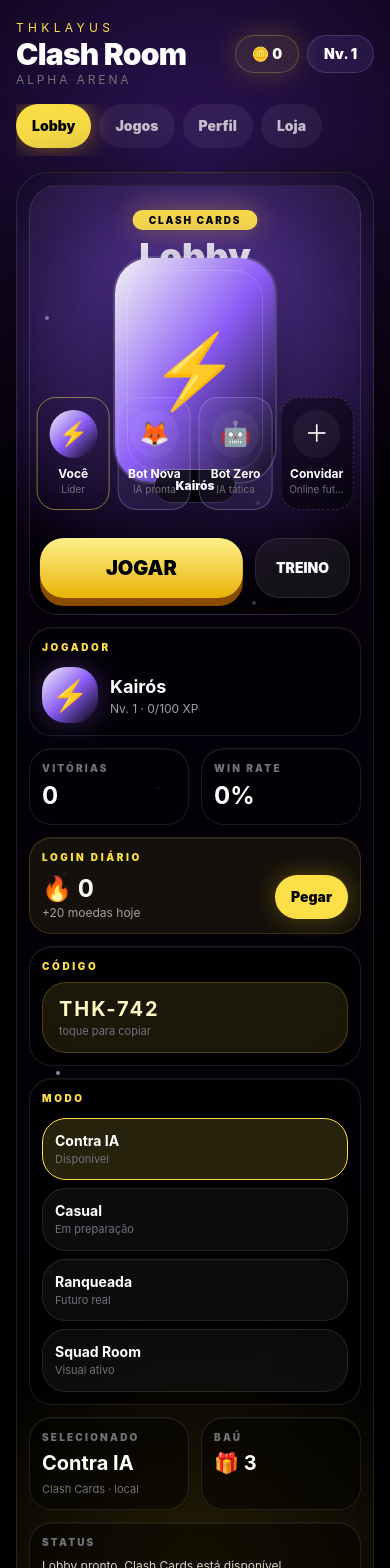
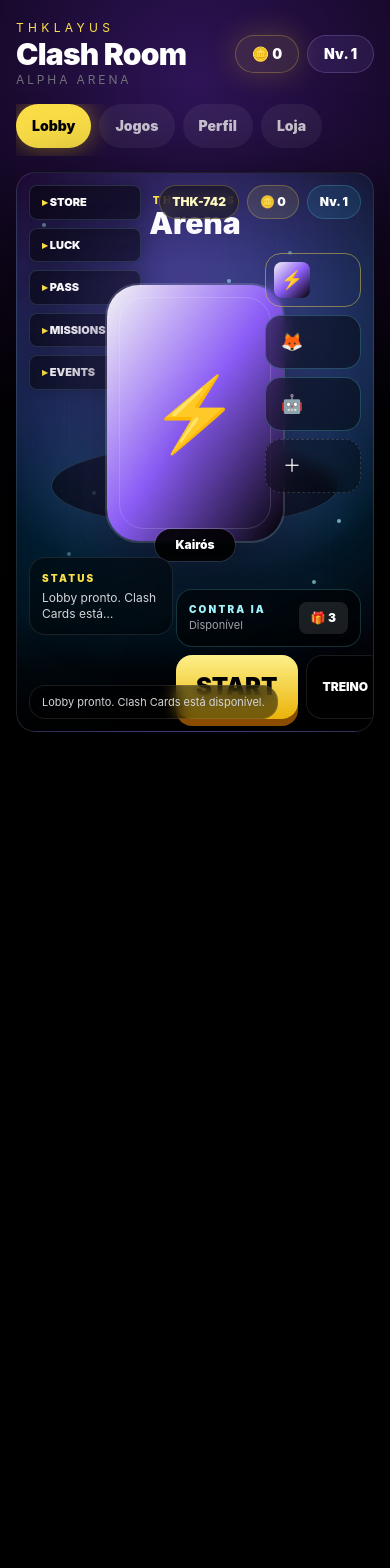
Before and after one commit to thiagodouglas19t-lang/Thklayus-hub, a React (Vite) app: page / in a window 390 px wide. Shown: the top 1568 px of the page. After the commit the page ends 844 px from the top, so only its background shows below. Built offline with nearby package versions, Linux system fonts and the light colour scheme.

Commit message:
feat: make lobby resemble compact mobile game home screen

```diff
--- a/src/components/game/LobbyHome.tsx
+++ b/src/components/game/LobbyHome.tsx
@@ -26,7 +26,7 @@ function playUiSound(type: "click" | "start" | "confirm" = "click") {
     const ctx = new Ctx();
     const osc = ctx.createOscillator();
     const gain = ctx.createGain();
-    osc.frequency.value = type === "start" ? 680 : type === "confirm" ? 520 : 340;
+    osc.frequency.value = type === "start" ? 720 : type === "confirm" ? 520 : 340;
     osc.type = "sine";
     gain.gain.setValueAtTime(0.001, ctx.currentTime);
     gain.gain.exponentialRampToValueAtTime(0.08, ctx.currentTime + 0.015);
@@ -38,25 +38,21 @@ function playUiSound(type: "click" | "start" | "confirm" = "click") {
   } catch {}
 }
 
-function Panel({ children, className = "" }: { children: React.ReactNode; className?: string }) {
-  return <div className={`rounded-[1.4rem] border border-white/10 bg-black/45 p-3 shadow-[inset_0_1px_0_rgba(255,255,255,.06)] backdrop-blur-xl ${className}`}>{children}</div>;
-}
-
 export default function LobbyHome({ playerName, equipped, stats, daily, roomCode, lobbyMessage, selectedMode, onPlay, onClaimDaily, onCopyRoomCode, onSelectMode, onLobbyMessage }: LobbyHomeProps) {
   const [matching, setMatching] = useState(false);
   const [matchStep, setMatchStep] = useState(0);
   const avatarEmoji = equipped?.emoji || "⚡";
   const avatarGradient = equipped?.gradient || "from-violet-700 via-fuchsia-600 to-black";
-  const particles = useMemo(() => Array.from({ length: 18 }, (_, index) => index), []);
+  const particles = useMemo(() => Array.from({ length: 14 }, (_, index) => index), []);
 
   useEffect(() => {
     if (!matching) return;
     setMatchStep(0);
-    const stepTimer = window.setInterval(() => setMatchStep((step) => Math.min(3, step + 1)), 650);
+    const stepTimer = window.setInterval(() => setMatchStep((step) => Math.min(3, step + 1)), 620);
     const startTimer = window.setTimeout(() => {
       playUiSound("start");
       onPlay();
-    }, 2450);
+    }, 2300);
     return () => {
       window.clearInterval(stepTimer);
       window.clearTimeout(startTimer);
@@ -69,127 +65,99 @@ export default function LobbyHome({ playerName, equipped, stats, daily, roomCode
     onLobbyMessage("Procurando sala local...");
   }
 
-  function clickRoomCode() {
-    playUiSound("click");
-    onCopyRoomCode();
-  }
+  return (
+    <section className="relative mx-auto h-[560px] max-h-[72vh] min-h-[520px] max-w-[1120px] overflow-hidden rounded-[1.2rem] border border-white/10 bg-[radial-gradient(circle_at_52%_42%,rgba(14,165,233,.32),transparent_18rem),radial-gradient(circle_at_48%_22%,rgba(168,85,247,.45),transparent_18rem),linear-gradient(135deg,#09001a,#00131f_48%,#030006)] shadow-[0_24px_90px_rgba(0,0,0,.78)]">
+      <div className="pointer-events-none absolute inset-0 bg-[linear-gradient(90deg,rgba(255,255,255,.04)_1px,transparent_1px),linear-gradient(rgba(255,255,255,.025)_1px,transparent_1px)] bg-[size:52px_52px] opacity-35" />
+      <div className="pointer-events-none absolute inset-x-0 bottom-0 h-28 bg-gradient-to-t from-black via-black/60 to-transparent" />
+      {particles.map((dot) => <span key={dot} className="pointer-events-none absolute h-1 w-1 animate-pulse rounded-full bg-cyan-200/75 shadow-[0_0_18px_rgba(125,211,252,.8)]" style={{ left: `${7 + ((dot * 31) % 86)}%`, top: `${9 + ((dot * 43) % 70)}%`, animationDelay: `${dot * 0.15}s` }} />)}
 
-  function claim() {
-    playUiSound("confirm");
-    onClaimDaily();
-  }
+      <div className="absolute left-3 top-3 z-20 flex flex-col gap-2">
+        {["STORE", "LUCK", "PASS", "MISSIONS", "EVENTS"].map((item) => (
+          <button key={item} onClick={() => { playUiSound("click"); onLobbyMessage(`${item} entra nas próximas atualizações.`); }} className="w-28 rounded-lg border border-cyan-200/15 bg-black/55 px-3 py-2 text-left text-[11px] font-black text-white shadow-[0_0_22px_rgba(0,0,0,.35)] backdrop-blur hover:border-yellow-300/50">
+            <span className="text-yellow-300">▸</span> {item}
+          </button>
+        ))}
+      </div>
 
-  return (
-    <section className="relative mx-auto min-h-[600px] max-w-[1180px] overflow-hidden rounded-[2rem] border border-white/10 bg-[radial-gradient(circle_at_50%_10%,rgba(139,92,246,.48),transparent_18rem),radial-gradient(circle_at_50%_100%,rgba(250,204,21,.16),transparent_18rem),linear-gradient(180deg,#07000f,#000)] p-3 shadow-[0_24px_90px_rgba(0,0,0,.78)] sm:min-h-[620px] sm:p-4 lg:h-[calc(100vh-128px)] lg:max-h-[720px] lg:min-h-[560px]">
-      <div className="pointer-events-none absolute inset-0 opacity-35 [background-image:linear-gradient(90deg,rgba(255,255,255,.035)_1px,transparent_1px),linear-gradient(rgba(255,255,255,.025)_1px,transparent_1px)] [background-size:42px_42px]" />
-      {particles.map((dot) => (
-        <span key={dot} className="pointer-events-none absolute h-1 w-1 animate-pulse rounded-full bg-violet-200/70 shadow-[0_0_18px_rgba(196,181,253,.8)]" style={{ left: `${8 + ((dot * 29) % 86)}%`, top: `${10 + ((dot * 47) % 74)}%`, animationDelay: `${dot * 0.16}s` }} />
-      ))}
-
-      <div className="relative z-10 grid h-full gap-3 lg:grid-cols-[236px_1fr_264px]">
-        <aside className="order-2 grid grid-cols-2 gap-3 lg:order-1 lg:block lg:space-y-3">
-          <Panel className="col-span-2 lg:col-span-1">
-            <p className="text-[10px] font-black uppercase tracking-[0.26em] text-yellow-300">Jogador</p>
-            <div className="mt-3 flex items-center gap-3">
-              <div className={`grid h-14 w-14 place-items-center rounded-2xl bg-gradient-to-br ${avatarGradient} text-3xl shadow-[0_0_30px_rgba(139,92,246,.35)]`}>{avatarEmoji}</div>
-              <div className="min-w-0">
-                <strong className="block truncate text-lg">{playerName}</strong>
-                <p className="text-xs text-zinc-400">Nv. {stats.level} · {stats.currentLevelXp}/100 XP</p>
+      <div className="absolute left-4 top-4 z-30 hidden translate-x-32 items-center gap-3 rounded-xl border border-white/10 bg-black/40 px-3 py-2 backdrop-blur sm:flex">
+        <div className={`grid h-9 w-9 place-items-center rounded-lg bg-gradient-to-br ${avatarGradient} text-xl`}>{avatarEmoji}</div>
+        <div>
+          <strong className="block text-sm leading-none">{playerName}</strong>
+          <span className="text-[10px] text-zinc-400">Lv. {stats.level} · {stats.wins} wins</span>
         </div>
       </div>
-          </Panel>
 
-          <Panel>
-            <p className="text-[10px] font-black uppercase tracking-[0.22em] text-zinc-500">Vitórias</p>
-            <strong className="mt-1 block text-2xl">{stats.wins}</strong>
-          </Panel>
-
-          <Panel>
-            <p className="text-[10px] font-black uppercase tracking-[0.22em] text-zinc-500">Win rate</p>
-            <strong className="mt-1 block text-2xl">{stats.winRate}%</strong>
-          </Panel>
-
-          <Panel className="col-span-2 border-yellow-300/15 bg-yellow-300/[0.07] lg:col-span-1">
-            <p className="text-[10px] font-black uppercase tracking-[0.26em] text-yellow-300">Login diário</p>
-            <div className="mt-2 flex items-center justify-between gap-3">
-              <div>
-                <strong className="block text-2xl">🔥 {daily.streak}</strong>
-                <p className="text-xs text-zinc-400">+{daily.todayReward} moedas hoje</p>
-              </div>
-              <button onClick={claim} className={`rounded-2xl px-4 py-3 text-sm font-black transition active:scale-[.97] ${daily.canClaim ? "bg-yellow-300 text-black shadow-[0_0_25px_rgba(250,204,21,.3)]" : "bg-white/10 text-white/45"}`}>{daily.canClaim ? "Pegar" : "OK"}</button>
-            </div>
-          </Panel>
-
-          <Panel className="col-span-2 lg:col-span-1">
-            <p className="text-[10px] font-black uppercase tracking-[0.26em] text-yellow-300">Código</p>
-            <button onClick={clickRoomCode} className="mt-2 w-full rounded-2xl border border-yellow-300/20 bg-yellow-300/10 px-4 py-3 text-left transition active:scale-[.98]">
-              <strong className="text-xl tracking-widest text-yellow-100">{roomCode}</strong>
-              <p className="text-[11px] text-zinc-500">toque para copiar</p>
-            </button>
-          </Panel>
-        </aside>
-
-        <main className="relative order-1 min-h-[430px] overflow-hidden rounded-[1.8rem] border border-white/10 bg-[radial-gradient(circle_at_50%_35%,rgba(124,58,237,.32),transparent_16rem),linear-gradient(180deg,rgba(255,255,255,.04),rgba(0,0,0,.4))] lg:order-2 lg:min-h-0">
-          <div className="absolute left-1/2 top-5 z-20 -translate-x-1/2 text-center">
-            <span className="rounded-full bg-yellow-300 px-4 py-1 text-[10px] font-black tracking-[0.18em] text-black shadow-[0_0_28px_rgba(250,204,21,.35)]">CLASH CARDS</span>
-            <h2 className="mt-2 text-4xl font-black leading-none sm:text-5xl">Lobby</h2>
-            <p className="mt-1 text-[10px] uppercase tracking-[0.28em] text-zinc-400">sala local · squad visual</p>
+      <div className="absolute right-3 top-3 z-30 flex items-center gap-2">
+        <button onClick={() => { playUiSound("click"); onCopyRoomCode(); }} className="rounded-full border border-yellow-300/25 bg-black/45 px-3 py-2 text-xs font-black text-yellow-100 backdrop-blur">{roomCode}</button>
+        <div className="rounded-full border border-yellow-300/25 bg-yellow-300/10 px-3 py-2 text-xs font-black">🪙 {stats.coins}</div>
+        <div className="rounded-full border border-cyan-300/20 bg-cyan-400/10 px-3 py-2 text-xs font-black">Nv. {stats.level}</div>
       </div>
 
+      <div className="absolute left-1/2 top-5 z-20 -translate-x-1/2 text-center">
+        <p className="text-[10px] font-black uppercase tracking-[0.35em] text-yellow-300">THKLAYUS</p>
+        <h2 className="text-3xl font-black leading-none sm:text-4xl">Arena</h2>
+      </div>
+
+      <div className="absolute left-1/2 top-[46%] z-10 h-52 w-[64%] -translate-x-1/2 -translate-y-1/2 rounded-[50%] bg-cyan-400/12 blur-3xl" />
+      <div className="absolute left-1/2 top-[49%] z-10 h-20 w-72 -translate-x-1/2 rounded-[50%] border border-cyan-200/20 bg-black/55 shadow-[0_0_65px_rgba(34,211,238,.18)]" />
+
       <div className="absolute left-1/2 top-[43%] z-20 -translate-x-1/2 -translate-y-1/2">
-            <div className={`relative grid h-56 w-40 place-items-center rounded-[2.2rem] bg-gradient-to-br ${avatarGradient} text-7xl shadow-[0_35px_90px_rgba(0,0,0,.75),0_0_85px_rgba(139,92,246,.35)] ring-2 ring-white/15 sm:h-64 sm:w-44`}>
-              <div className="absolute -inset-6 rounded-[3rem] border border-violet-300/10 blur-sm" />
-              <div className="absolute inset-3 rounded-[1.8rem] border border-white/15" />
+        <div className={`relative grid h-64 w-44 place-items-center rounded-[2rem] bg-gradient-to-br ${avatarGradient} text-7xl shadow-[0_38px_90px_rgba(0,0,0,.75),0_0_90px_rgba(139,92,246,.35)] ring-2 ring-white/15 sm:h-72 sm:w-48`}>
+          <div className="absolute inset-3 rounded-[1.55rem] border border-white/15" />
+          <div className="absolute -inset-5 rounded-[2.4rem] border border-cyan-200/10 blur-sm" />
           <span className="drop-shadow-2xl">{avatarEmoji}</span>
           <div className="absolute -bottom-5 rounded-full bg-black/90 px-5 py-2 text-xs font-black ring-1 ring-white/10">{playerName}</div>
         </div>
       </div>
 
-          <div className="absolute bottom-[104px] left-1/2 z-30 grid w-[min(760px,96%)] -translate-x-1/2 grid-cols-4 gap-2 sm:gap-3">
+      <div className="absolute right-3 top-20 z-30 flex w-24 flex-col gap-2 sm:w-32">
         {partySlots.map((member, index) => (
-              <button key={`${member.name}-${index}`} onClick={() => index > 0 && onLobbyMessage(member.ready ? `${member.name} está pronto.` : "Slot reservado para multiplayer online.")} className={`rounded-[1.2rem] border px-2 py-3 text-center transition active:scale-[.97] ${index === 0 ? "border-yellow-300/50 bg-yellow-300/12" : member.ready ? "border-violet-300/30 bg-violet-400/10" : "border-dashed border-white/15 bg-black/45"}`}>
-                <div className={`mx-auto grid h-12 w-12 place-items-center rounded-2xl ${index === 0 ? `bg-gradient-to-br ${avatarGradient}` : "bg-white/5"} text-2xl`}>{index === 0 ? avatarEmoji : member.emoji}</div>
-                <strong className="mt-2 block truncate text-xs">{index === 0 ? "Você" : member.name}</strong>
+          <button key={`${member.name}-${index}`} onClick={() => index > 0 && onLobbyMessage(member.ready ? `${member.name} está pronto.` : "Slot reservado para multiplayer online.")} className={`flex items-center gap-2 rounded-xl border p-2 text-left backdrop-blur transition active:scale-[.97] ${index === 0 ? "border-yellow-300/45 bg-yellow-300/12" : member.ready ? "border-cyan-300/25 bg-black/45" : "border-dashed border-white/15 bg-black/35"}`}>
+            <div className={`grid h-9 w-9 shrink-0 place-items-center rounded-lg ${index === 0 ? `bg-gradient-to-br ${avatarGradient}` : "bg-white/8"} text-lg`}>{index === 0 ? avatarEmoji : member.emoji}</div>
+            <div className="min-w-0 hidden sm:block">
+              <strong className="block truncate text-xs">{index === 0 ? "Você" : member.name}</strong>
               <p className="truncate text-[10px] text-zinc-500">{index === 0 ? "Líder" : member.status}</p>
+            </div>
           </button>
         ))}
       </div>
 
-          <div className="absolute bottom-4 left-1/2 z-40 flex w-[min(720px,94%)] -translate-x-1/2 gap-3">
-            <button onClick={startMatchmaking} className="flex-1 rounded-[1.5rem] bg-gradient-to-b from-yellow-200 to-yellow-500 px-6 py-4 text-xl font-black text-black shadow-[0_8px_0_#8a4d00,0_24px_60px_rgba(0,0,0,.58)] transition hover:brightness-110 active:translate-y-1 active:shadow-[0_4px_0_#8a4d00,0_18px_46px_rgba(0,0,0,.54)]">JOGAR</button>
-            <button onClick={() => { playUiSound("click"); onLobbyMessage("Treino local selecionado."); }} className="rounded-[1.5rem] border border-white/10 bg-white/[0.07] px-5 py-4 text-sm font-black text-white backdrop-blur-xl active:scale-[.98]">TREINO</button>
-          </div>
-        </main>
-
-        <aside className="order-3 grid grid-cols-2 gap-3 lg:block lg:space-y-3">
-          <Panel className="col-span-2 lg:col-span-1">
-            <p className="text-[10px] font-black uppercase tracking-[0.26em] text-yellow-300">Modo</p>
-            <div className="mt-3 grid gap-2">
-              {gameIdentity.modes.map((mode) => (
-                <button key={mode.id} onClick={() => { playUiSound("click"); onSelectMode(mode); }} className={`rounded-2xl border px-3 py-3 text-left transition active:scale-[.98] ${selectedMode.id === mode.id ? "border-yellow-300 bg-yellow-300/15" : "border-white/10 bg-white/[0.045]"}`}>
-                  <strong className="block text-sm">{mode.title}</strong>
-                  <p className="text-[11px] text-zinc-500">{mode.status}</p>
-                </button>
+      <div className="absolute bottom-3 left-3 z-30 hidden w-[min(520px,58%)] items-end gap-2 md:flex">
+        {["VAULT", "WEAPON", "CHARACTER", "LAB"].map((item) => (
+          <button key={item} onClick={() => { playUiSound("click"); onLobbyMessage(`${item} entra na próxima fase.`); }} className="rounded-lg border border-white/10 bg-black/55 px-4 py-3 text-xs font-black text-white backdrop-blur hover:border-cyan-300/40">{item}</button>
         ))}
       </div>
-          </Panel>
 
-          <Panel>
-            <p className="text-[10px] font-black uppercase tracking-[0.22em] text-zinc-500">Selecionado</p>
-            <strong className="mt-1 block text-xl">{selectedMode.title}</strong>
-            <p className="mt-1 text-[11px] text-zinc-500">Clash Cards · local</p>
-          </Panel>
+      <div className="absolute bottom-3 right-3 z-40 w-[min(330px,52%)]">
+        <div className="mb-2 rounded-xl border border-cyan-300/20 bg-black/60 p-3 backdrop-blur">
+          <div className="flex items-center justify-between gap-2">
+            <div>
+              <p className="text-[10px] font-black uppercase tracking-[0.22em] text-cyan-200">{selectedMode.title}</p>
+              <p className="text-[11px] text-zinc-400">{selectedMode.status}</p>
+            </div>
+            <button onClick={() => { playUiSound("click"); onClaimDaily(); }} className="rounded-lg bg-white/10 px-3 py-2 text-xs font-black">🎁 {daily.nextChestWins === 0 ? "OK" : daily.nextChestWins}</button>
+          </div>
+        </div>
+        <div className="flex gap-2">
+          <button onClick={startMatchmaking} className="flex-1 rounded-xl bg-gradient-to-b from-yellow-200 to-yellow-500 px-5 py-4 text-2xl font-black text-black shadow-[0_7px_0_#8a4d00,0_24px_55px_rgba(0,0,0,.58)] transition hover:brightness-110 active:translate-y-1 active:shadow-[0_3px_0_#8a4d00]">START</button>
+          <button onClick={() => { playUiSound("click"); onLobbyMessage("Treino local selecionado."); }} className="rounded-xl border border-white/10 bg-black/60 px-4 py-4 text-xs font-black text-white backdrop-blur">TREINO</button>
+        </div>
+      </div>
 
-          <Panel>
-            <p className="text-[10px] font-black uppercase tracking-[0.22em] text-zinc-500">Baú</p>
-            <strong className="mt-1 block text-xl">🎁 {daily.nextChestWins === 0 ? "Pronto" : daily.nextChestWins}</strong>
-          </Panel>
+      <div className="absolute bottom-3 left-3 z-40 rounded-xl border border-white/10 bg-black/50 px-3 py-2 text-[11px] text-zinc-300 backdrop-blur md:hidden">{lobbyMessage}</div>
 
-          <Panel className="col-span-2 lg:col-span-1">
-            <p className="text-[10px] font-black uppercase tracking-[0.22em] text-zinc-500">Status</p>
-            <p className="mt-2 text-xs text-zinc-300">{lobbyMessage}</p>
-          </Panel>
-        </aside>
+      <div className="absolute bottom-24 left-3 z-30 w-36 rounded-xl border border-white/10 bg-black/45 p-3 text-xs text-zinc-300 backdrop-blur sm:w-44">
+        <p className="text-[10px] font-black uppercase tracking-[0.22em] text-yellow-300">Status</p>
+        <p className="mt-1 line-clamp-2">{lobbyMessage}</p>
+      </div>
+
+      <div className="absolute bottom-24 right-[9.5rem] z-30 hidden w-44 rounded-xl border border-white/10 bg-black/45 p-3 backdrop-blur lg:block">
+        <p className="text-[10px] font-black uppercase tracking-[0.22em] text-yellow-300">Modo</p>
+        <div className="mt-2 grid gap-1">
+          {gameIdentity.modes.slice(0, 3).map((mode) => (
+            <button key={mode.id} onClick={() => { playUiSound("click"); onSelectMode(mode); }} className={`rounded-lg px-3 py-2 text-left text-[11px] font-black ${selectedMode.id === mode.id ? "bg-yellow-300 text-black" : "bg-white/8 text-white"}`}>{mode.title}</button>
+          ))}
+        </div>
       </div>
 
       {matching && (
```
Lines whose indentation alone changed are shown as unchanged.
